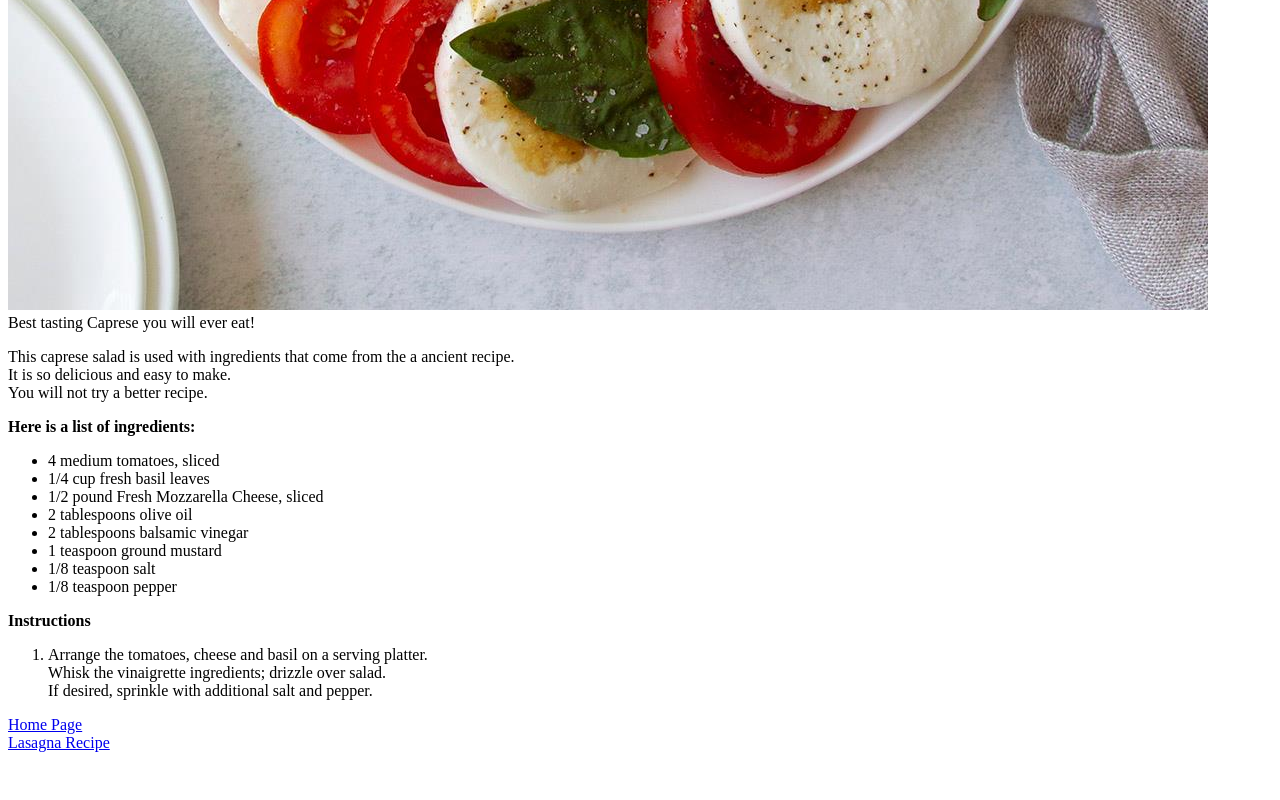
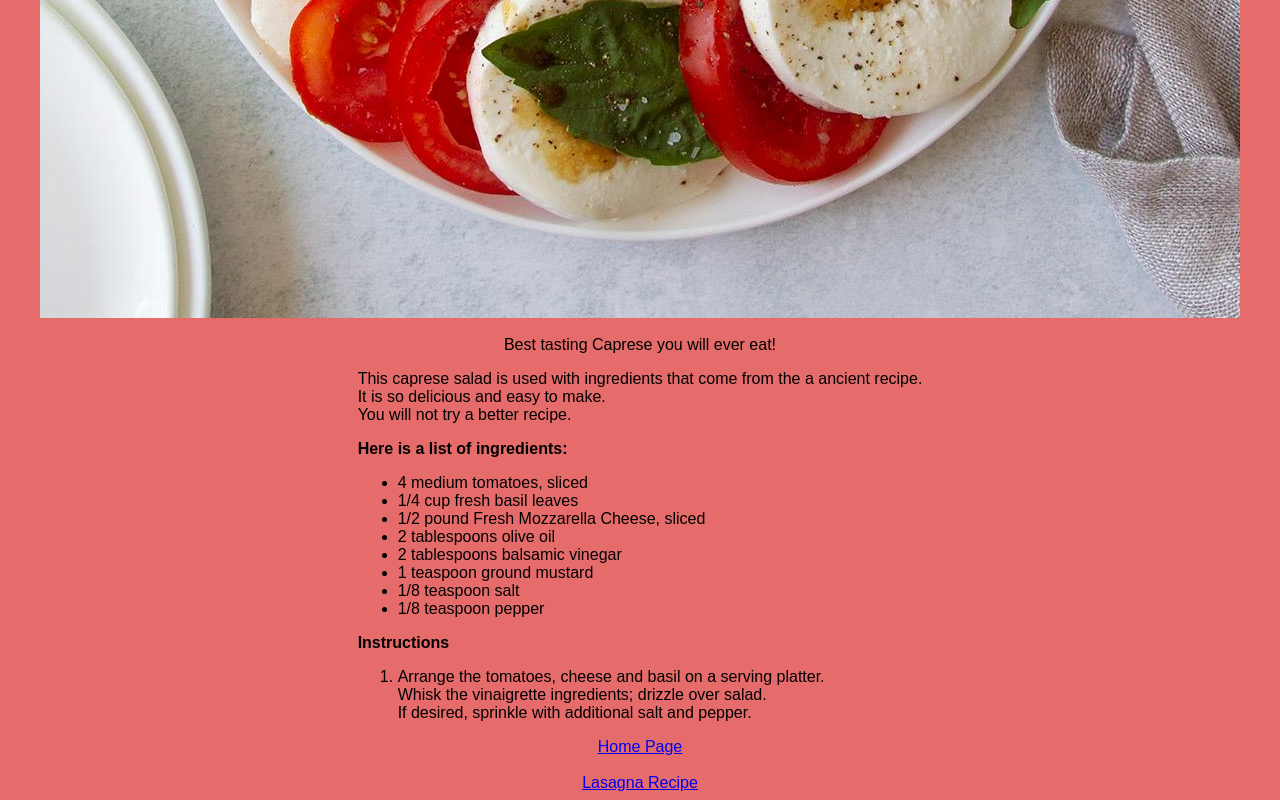
Before and after one commit to crkreps/Recipes, a plain HTML site: page recipes/caprese.html in a window 1280 px wide. Shown: the part 970-1770 px from the top of the page. Before the commit the page ends 1730 px from the top, so only its background shows below. Drawn offline with Linux system fonts and the light colour scheme.

Commit message:
update css file

```diff
--- a/recipes/caprese.html
+++ b/recipes/caprese.html
@@ -4,6 +4,7 @@
     <meta charset="UTF-8">
     <meta http-equiv="X-UA-Compatible" content="IE=edge">
     <meta name="viewport" content="width=device-width, initial-scale=1.0">
+    <link rel="stylesheet" href="../style.css">
     <title>Caprese Salad Recipe</title>
 </head>
 <body>
@@ -12,13 +13,13 @@
 
     Best tasting Caprese you will ever eat!<br/>
 
-
+    <div>
     <p>This caprese salad is used with ingredients that come from the a ancient recipe.
         <br/>It is so delicious and easy to make.
         <br/>You will not try a better recipe.
     </p>
 
-    <p>
+
 
         <strong>Here is a list of ingredients:</strong>
         <ul>
@@ -40,7 +41,7 @@
                 <br/>If desired, sprinkle with additional salt and pepper.</li>
 
         </ol>
-    </p>
+    </div>
 
     <a href="../index.html">Home Page</a><br/>
     <a href="./lasagna.html">Lasagna Recipe</a>
--- a/style.css
+++ b/style.css
@@ -1 +1,13 @@
-sss
+html, body {
+	min-height: 100%;
+	background-color : rgb(230, 107, 107);
+	color: #000;
+    font-family: Arial, Helvetica, sans-serif;
+    display: flex;
+    align-items: center;
+    justify-content: center;
+    flex-direction: column;
+}
+
+
+img {flex: 1;}
```
Also changed, not shown: index.html (+1 -0 lines), recipes/lasagna.html (+4 -4 lines).
